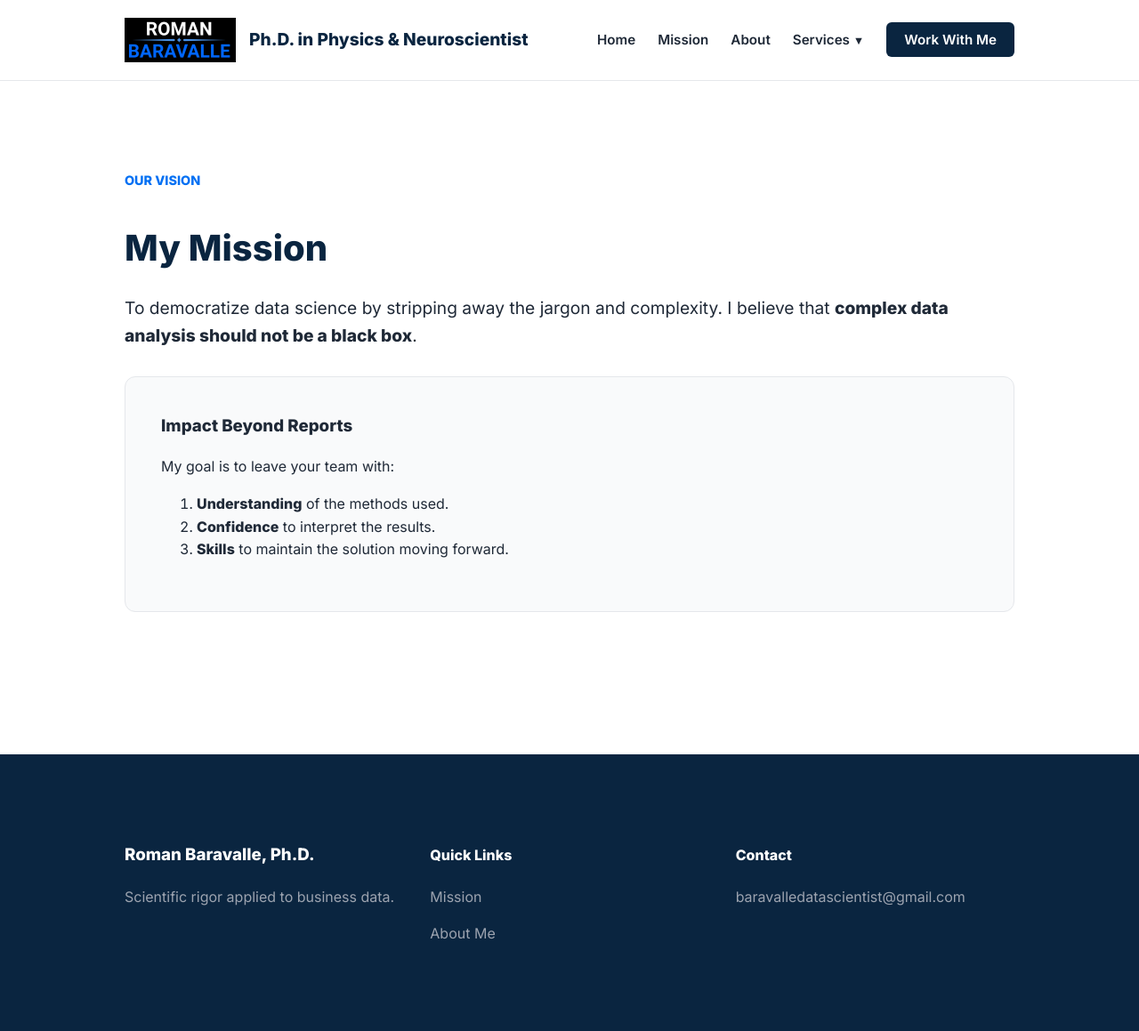
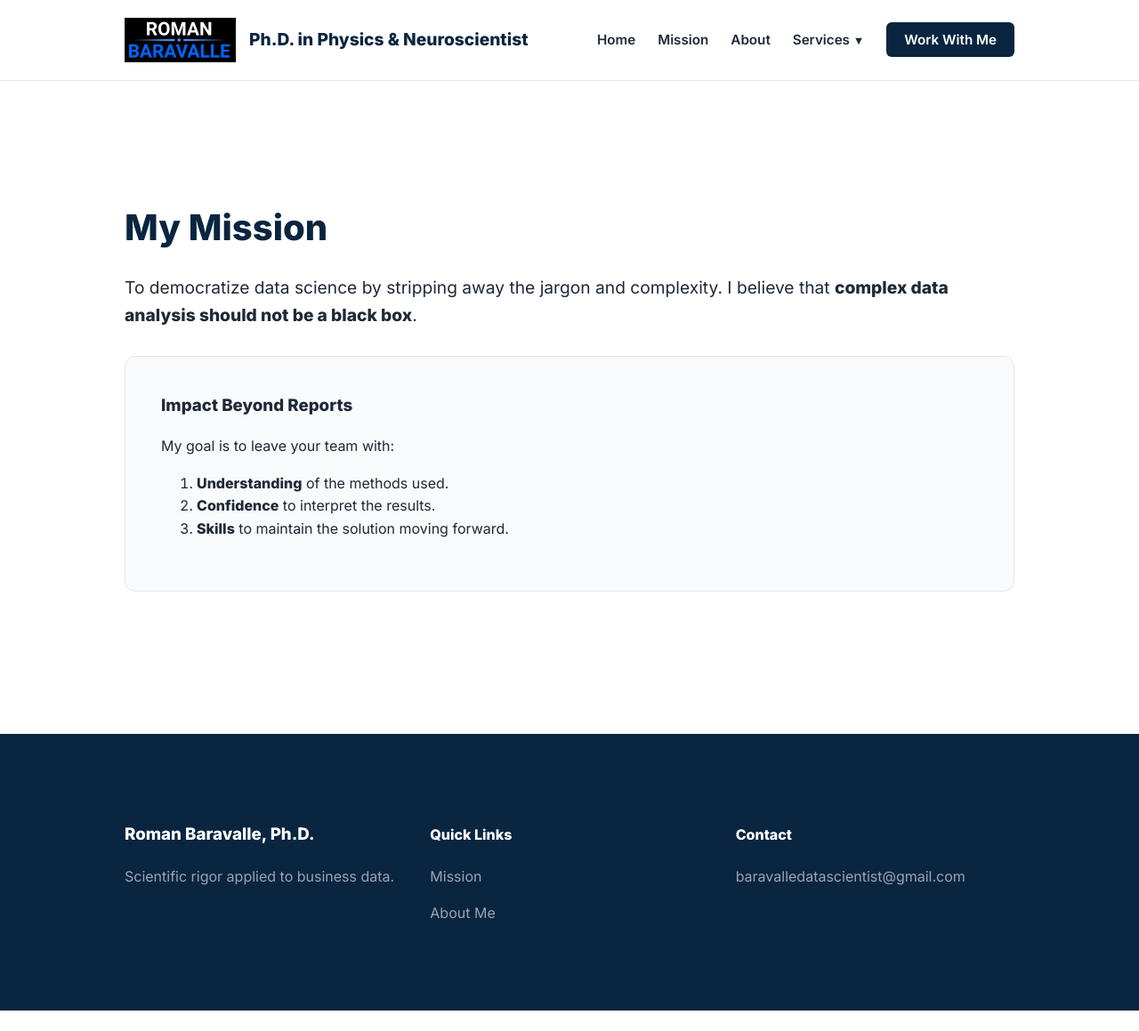
Before and after one commit to RomanDataScience/BaravalleDataSolver, a Jekyll site: the page built from mission.md, in a window 1280 px wide and 1159 px high. Shown: the whole window at 89% size. Built offline with Jekyll 4.4.1, drawn with Linux system fonts in a browser that asks for light colours.

Commit message:
Update mission.md

```diff
--- a/mission.md
+++ b/mission.md
@@ -7,7 +7,6 @@ description: My mission is to break down barriers to complex data analysis and e
 
 <div class="section">
   <div class="container">
-    <div style="text-transform: uppercase; color: var(--primary); font-weight: 700; font-size: 0.9rem; margin-bottom: 10px;">Our Vision</div>
     <h2 style="font-size: 2.5rem; color: var(--secondary); margin-bottom: 20px;">My Mission</h2>
     <p style="font-size: 1.2rem; line-height: 1.6; margin-bottom: 30px;">To democratize data science by stripping away the jargon and complexity. I believe that <strong>complex data analysis should not be a black box</strong>.</p>
 
```
